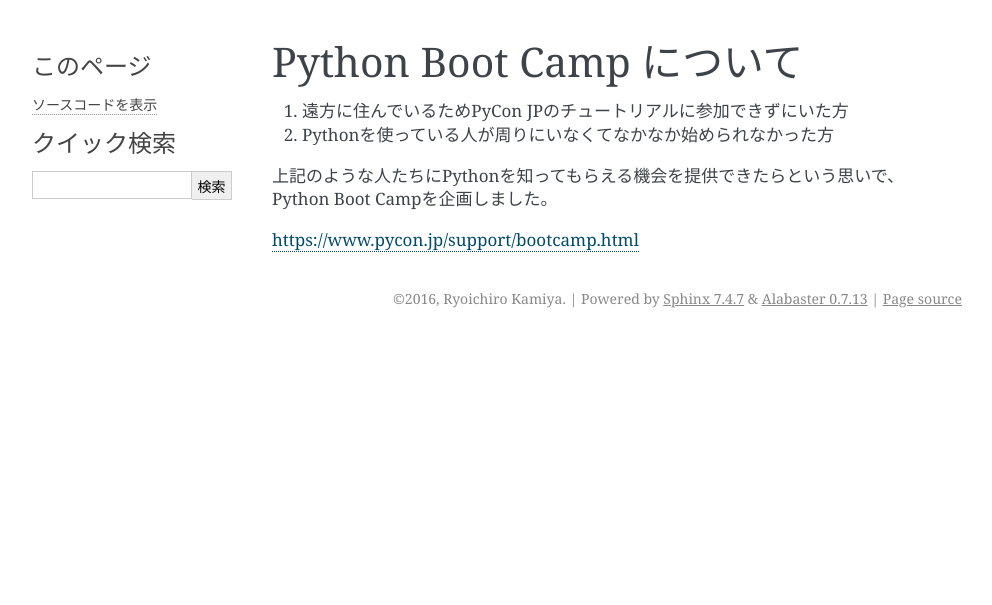
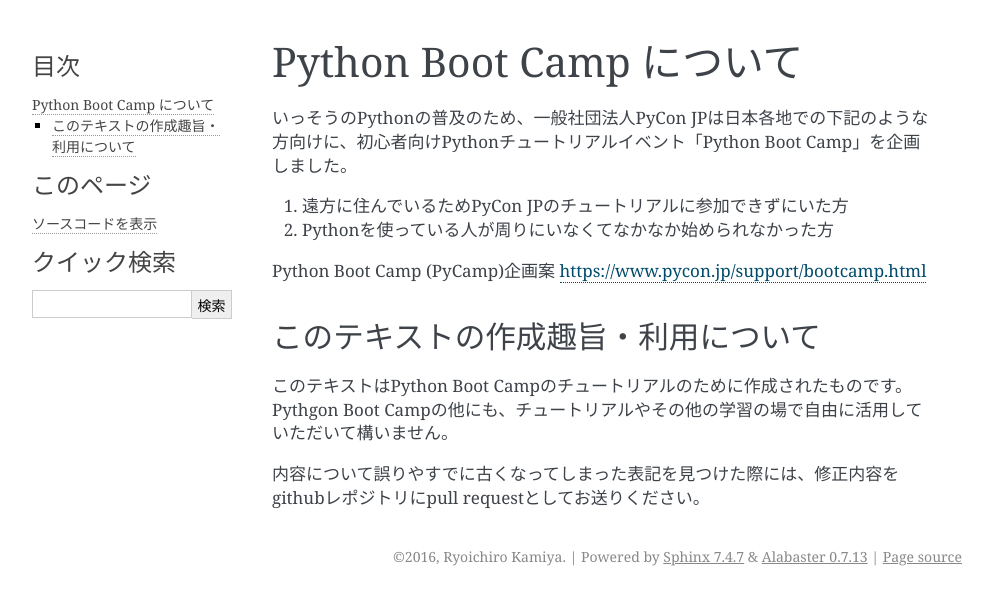
Before and after one commit to pyconjp/pycamp.pycon.jp, a Sphinx documentation site: the page built from source/0_about.rst, in a window 1280 px wide. Shown: the top 605 px of the page, without its empty margins (148-1140 px from the left). Built offline with Sphinx 7.4.7, drawn with Linux system fonts in a browser that asks for light colours.

Commit message:
作成趣旨と利用について追記

```diff
--- a/source/0_about.rst
+++ b/source/0_about.rst
@@ -2,9 +2,18 @@
   Python Boot Camp について
 ===========================
 
+いっそうのPythonの普及のため、一般社団法人PyCon JPは日本各地での下記のような方向けに、初心者向けPythonチュートリアルイベント「Python Boot Camp」を企画しました。
+
 1. 遠方に住んでいるためPyCon JPのチュートリアルに参加できずにいた方
 2. Pythonを使っている人が周りにいなくてなかなか始められなかった方
 
-上記のような人たちにPythonを知ってもらえる機会を提供できたらという思いで、Python Boot Campを企画しました。
+Python Boot Camp (PyCamp)企画案
+https://www.pycon.jp/support/bootcamp.html
 
-https://www.pycon.jp/support/bootcamp.html
+
+このテキストの作成趣旨・利用について
+====================================
+
+このテキストはPython Boot Campのチュートリアルのために作成されたものです。Pythgon Boot Campの他にも、チュートリアルやその他の学習の場で自由に活用していただいて構いません。
+
+内容について誤りやすでに古くなってしまった表記を見つけた際には、修正内容をgithubレポジトリにpull requestとしてお送りください。
```
